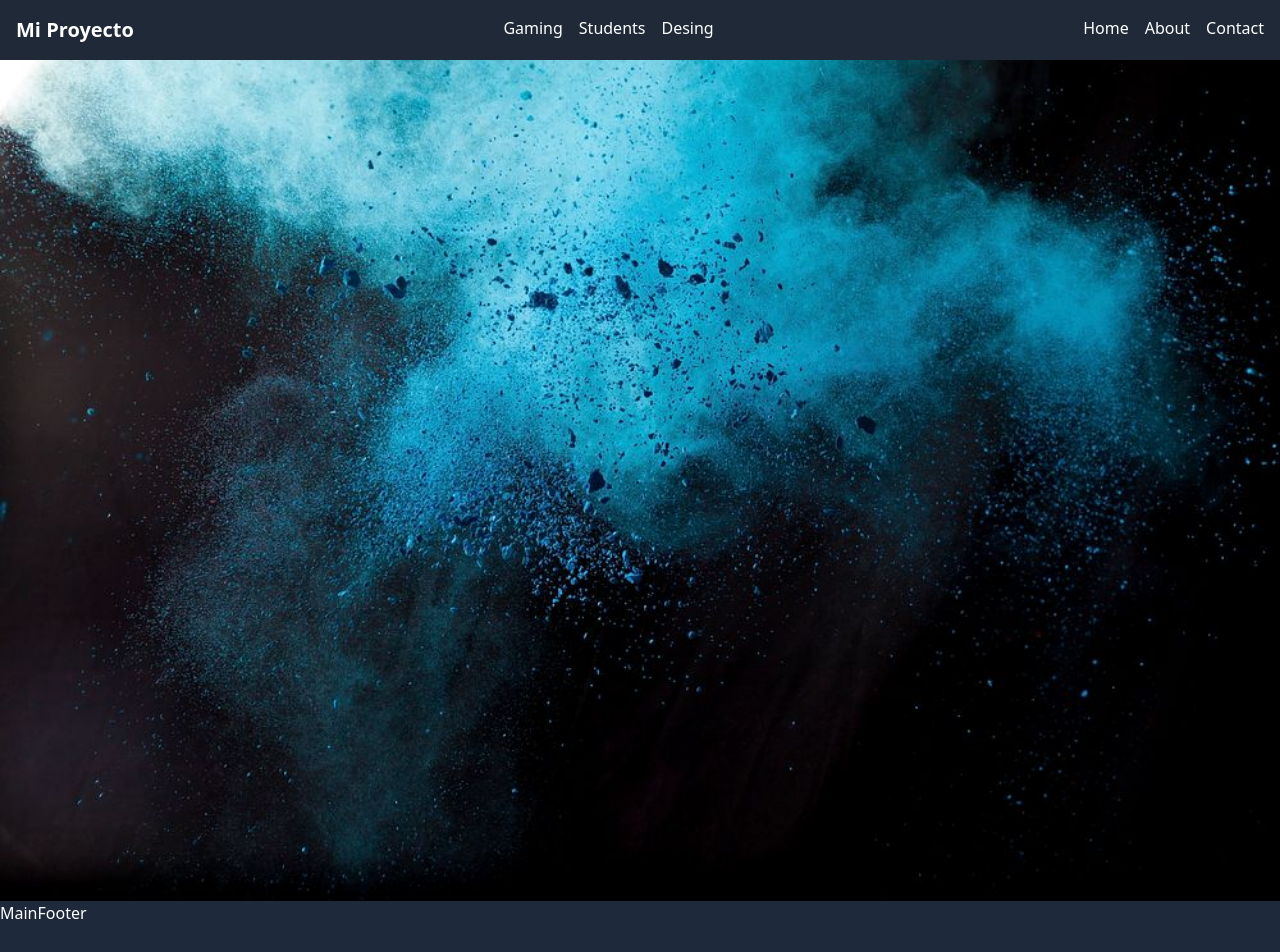
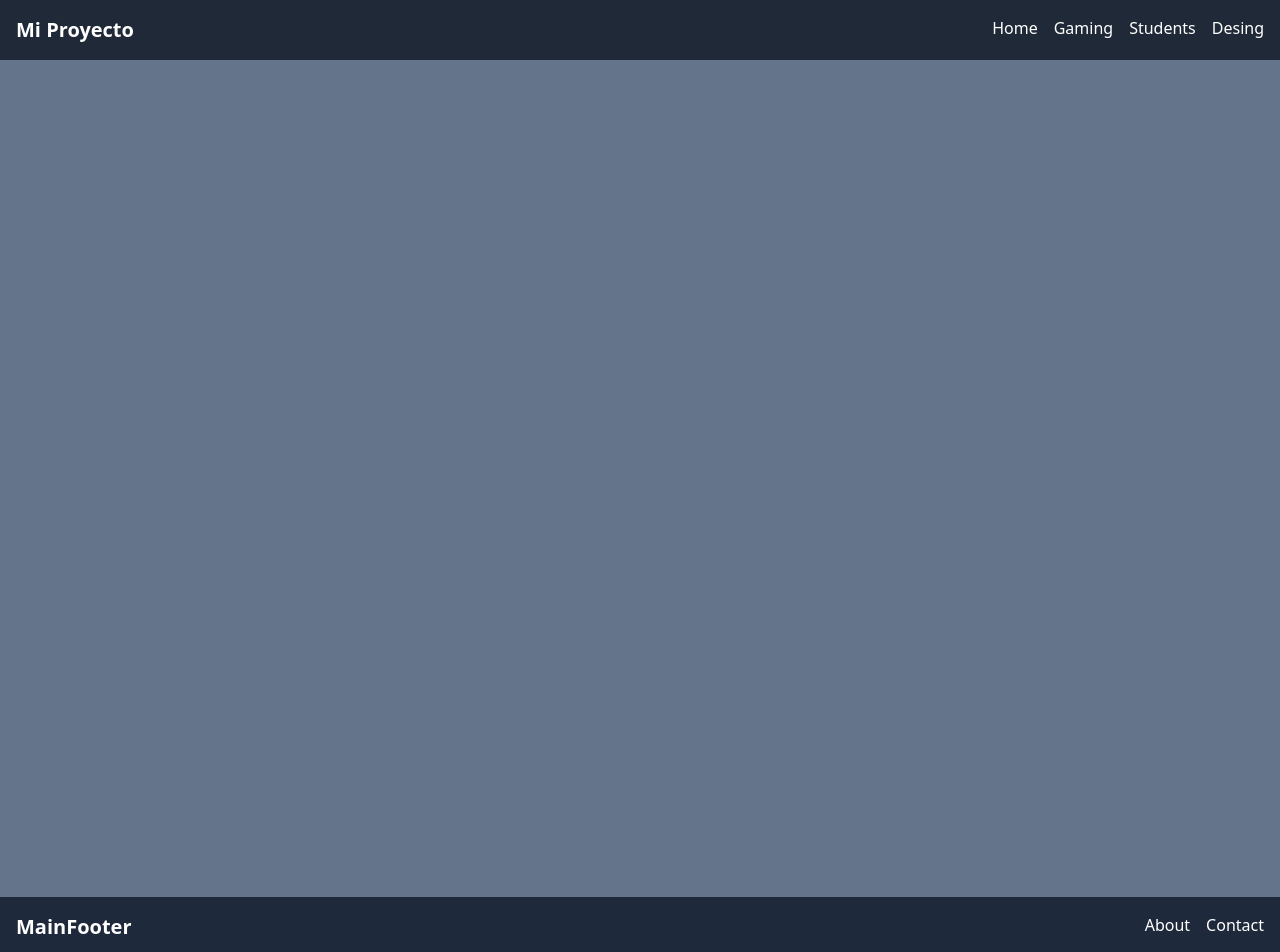
Before and after one commit to lalovaferoz/Proyect-Vue, a Vue app: page / in a window 1280 px wide. Shown: the top 952 px of the page. Built offline with nearby package versions, Linux system fonts and the light colour scheme.

Commit message:
changes on footer

```diff
--- a/src/App.vue
+++ b/src/App.vue
@@ -1,13 +1,11 @@
 <template>
   <div class="flex flex-col min-h-screen">
     <MainHeader />
-    <div class="flex-grow">
-      <!-- Contenedor para la imagen de fondo -->
-      <div
-        class="bg-cover bg-center w-full min-h-[841px]"
-        :style="{ backgroundImage: `url(${imageUrl})` }">
+
+      <!-- Contenedor con color sólido de fondo -->
+      <div class="bg-slate-500 w-full h-full min-h-[837px]">
         <!-- Aquí puedes agregar más contenido si es necesario -->
-      </div>
+
     </div>
     <MainFooter />
   </div>
@@ -16,7 +14,6 @@
 <script>
 import MainHeader from './components/commons/MainHeader.vue';
 import MainFooter from './components/commons/MainFooter.vue';
-import imageUrl from '@/assets/img/bg2.jpg'; // Importa la imagen
 
 export default {
   name: 'App',
@@ -24,14 +21,10 @@ export default {
     MainHeader,
     MainFooter,
   },
-  data() {
-    return {
-      imageUrl
-    };
-  }
 };
 </script>
 
 <style>
 /* Tu CSS global o específico para App.vue */
 </style>
+>
--- a/src/components/commons/MainFooter.vue
+++ b/src/components/commons/MainFooter.vue
@@ -1,7 +1,15 @@
 <template>
   <footer>
-    <div class="bg-slate-800 h-16">
-      <p class="text-white">{{ title }}</p>
+    <div class="bg-slate-800 h-16 text-white p-4">
+      <div class="container mx-auto flex justify-between items-start">
+        <h1 class="text-xl font-bold">{{ title }}</h1>
+        <nav>
+          <ul class="flex space-x-4">
+            <li><a href="#" class="hover:underline">About</a></li>
+            <li><a href="#" class="hover:underline">Contact</a></li>
+          </ul>
+        </nav>
+      </div>
     </div>
   </footer>
 </template>
--- a/src/components/commons/MainHeader.vue
+++ b/src/components/commons/MainHeader.vue
@@ -4,16 +4,10 @@
       <h1 class="text-xl font-bold">{{ title }}</h1>
       <nav>
         <ul class="flex space-x-4">
+          <li><a href="#" class="hover:underline">Home</a></li>
           <li><a href="#" class="hover:underline">Gaming</a></li>
           <li><a href="#" class="hover:underline">Students</a></li>
           <li><a href="#" class="hover:underline">Desing</a></li>
-        </ul>
-      </nav>
-      <nav>
-        <ul class="flex space-x-4">
-          <li><a href="#" class="hover:underline">Home</a></li>
-          <li><a href="#" class="hover:underline">About</a></li>
-          <li><a href="#" class="hover:underline">Contact</a></li>
         </ul>
       </nav>
     </div>
```
